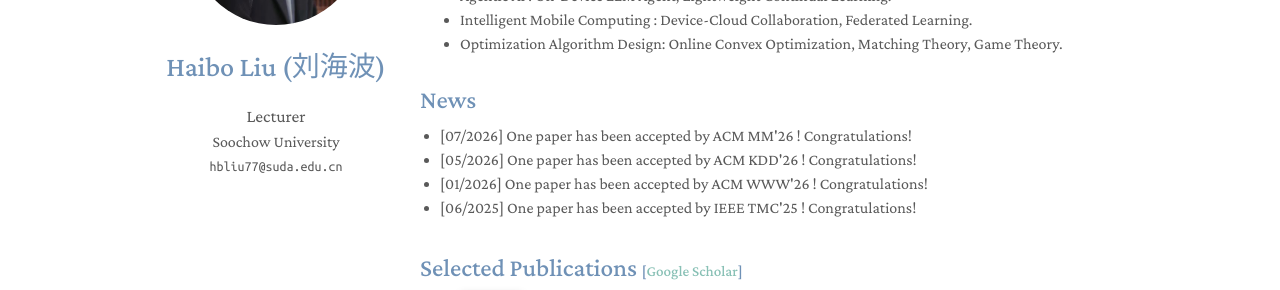
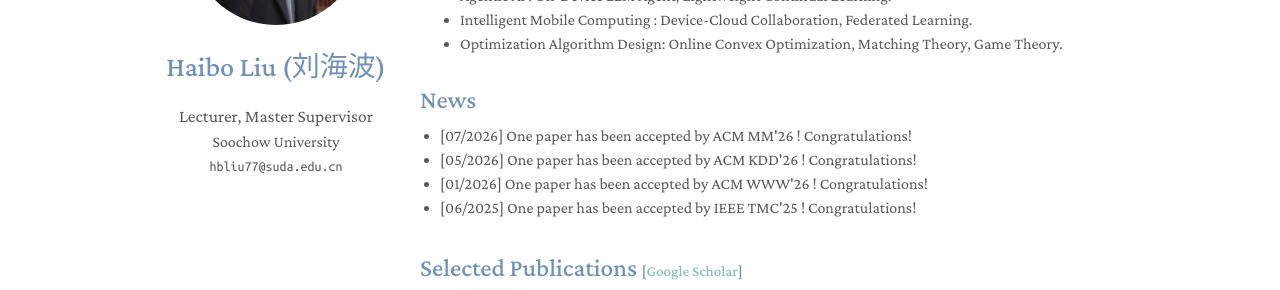
Before and after one commit to liuhaibo919/liuhaibo919.github.io, a Jekyll site: the page built from index.md, in a window 1280 px wide. Shown: the part 257-547 px from the top of the page. Built offline with Jekyll 4.4.1, drawn with Linux system fonts in a browser that asks for light colours; a style sheet for code colours, icons or effects is not loaded.

Commit message:
Update _config.yml

```diff
--- a/_config.yml
+++ b/_config.yml
@@ -2,7 +2,7 @@
 title: Haibo Liu (刘海波)
 Ename: Haibo Liu
 Cname: 刘海波
-position: Lecturer
+position: Lecturer, Master Supervisor
 email: hbliu77@suda.edu.cn
 affiliation: Soochow University
 affiliation_link: https://liuhaibo919.github.io/
```
